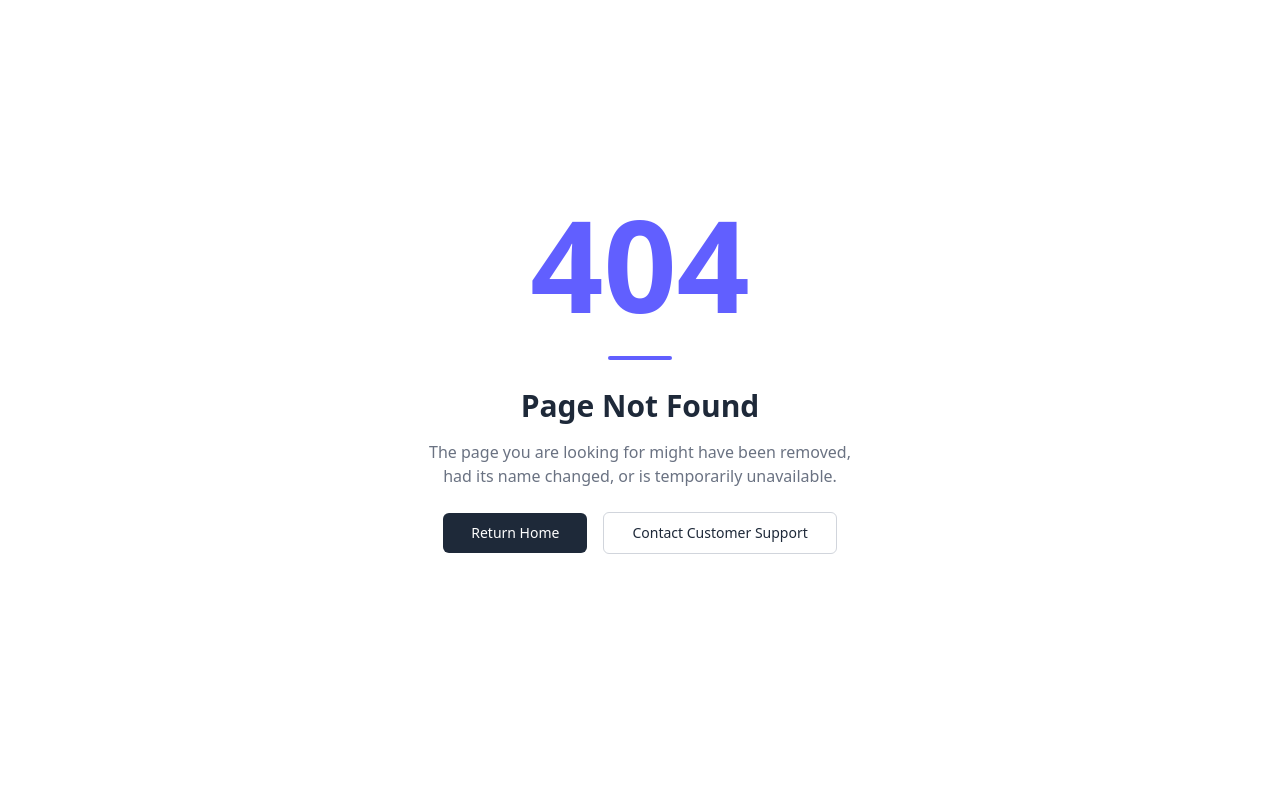
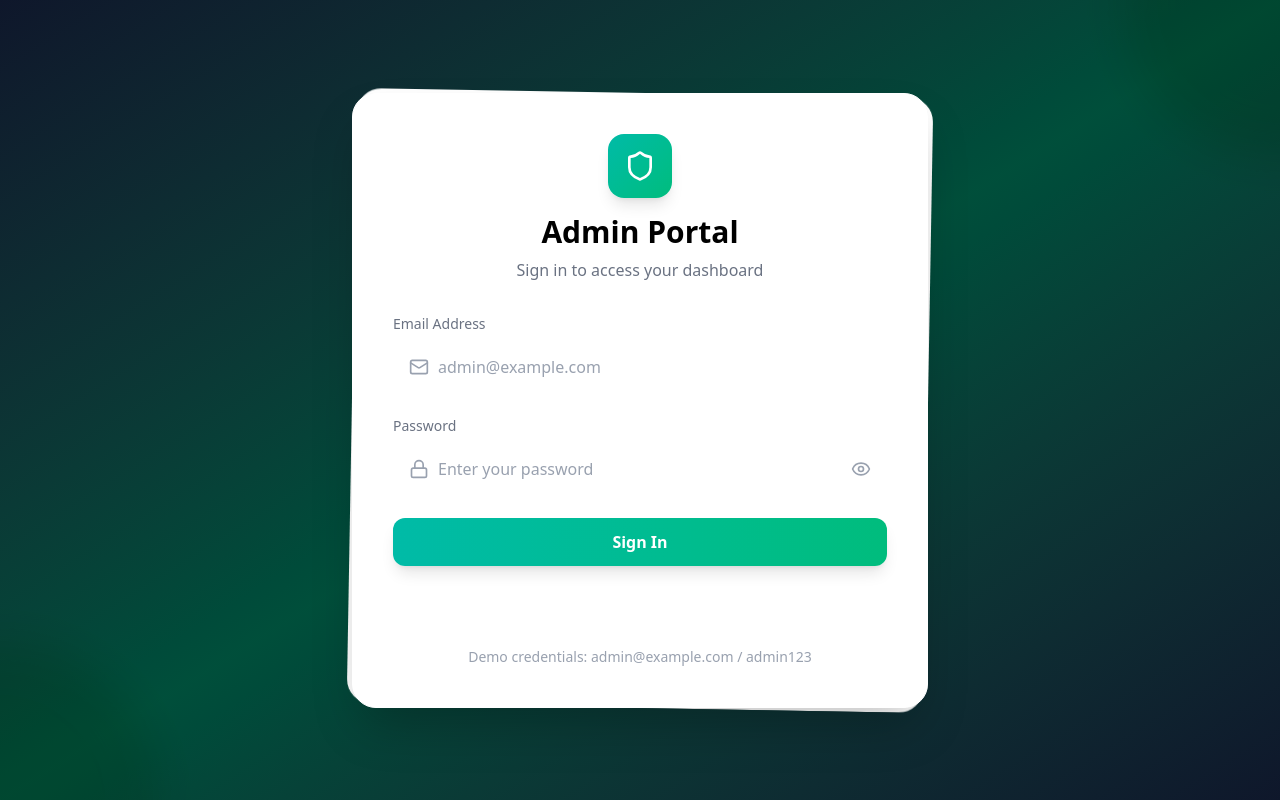
Before and after one commit to Tantalost/Software-Engineering, a React (Vite) app in the folder IBT/: page /login in a window 1280 px wide. Before the commit this address had no page. Built offline with nearby package versions, Linux system fonts and the light colour scheme.

Commit message:
login features for admin added

```diff
--- a/IBT/src/App.jsx
+++ b/IBT/src/App.jsx
@@ -1,5 +1,6 @@
 import React from "react";
 import { Routes, Route, Navigate } from "react-router-dom";
+import AdminLogin from "./pages/AdminLogIn";
 import Dashboard from "./pages/Dashboard";
 import BusesTrips from "./pages/BusesTrips";
 import TerminalFees from "./pages/TerminalFees";
@@ -9,20 +10,26 @@ import LostFound from "./pages/LostFound";
 import Reports from "./pages/Reports";
 import NotFound from "./components/NotFound";
 
-const App = () => {
+const PrivateRoute = ({ children }) => {
+  const isLoggedIn = localStorage.getItem("isAdminLoggedIn") === "true";
+  return isLoggedIn ? children : <Navigate to="/login" replace />;
+};
+
+export default function App() {
   return (
     <Routes>
-      <Route path="/" element={<Navigate to="/dashboard" />} />
-      <Route path="/dashboard" element={<Dashboard />} />
-      <Route path="/buses-trips" element={<BusesTrips />} />
-      <Route path="/tickets" element={<TerminalFees />} />
-      <Route path="/tenant-lease" element={<TenantLease />} />
-      <Route path="/parking" element={<Parking />} />
-      <Route path="/lost-found" element={<LostFound />} />
-      <Route path="/reports" element={<Reports />} />
-      <Route path="/*" element={<NotFound />} />
+      <Route path="/" element={<Navigate to="/login" replace />} />
+      <Route path="/login" element={<AdminLogin />} />
+
+      <Route path="/dashboard" element={<PrivateRoute> <Dashboard /> </PrivateRoute>} />
+      <Route path="/buses-trips" element={ <PrivateRoute> <BusesTrips /> </PrivateRoute>} />
+      <Route path="/tickets" element={ <PrivateRoute> <TerminalFees /> </PrivateRoute>} />
+      <Route path="/tenant-lease" element={ <PrivateRoute> <TenantLease /> </PrivateRoute>} />
+      <Route path="/parking" element={ <PrivateRoute> <Parking /> </PrivateRoute>} />
+      <Route path="/lost-found" element={ <PrivateRoute> <LostFound /> </PrivateRoute>} />
+      <Route path="/reports" element={ <PrivateRoute> <Reports /> </PrivateRoute>} />
+
+      <Route path="*" element={<NotFound />} />
     </Routes>
   );
-};
-
-export default App;
+}
--- /dev/null
+++ b/IBT/src/components/common/Spinner.jsx
@@ -0,0 +1,32 @@
+import React from "react";
+
+export default function Spinner({ text }) {
+  return (
+    <span className="flex items-center justify-center">
+      <svg
+        className="animate-spin -ml-1 mr-2 h-5 w-5 text-white"
+        xmlns="http://www.w3.org/2000/svg"
+        fill="none"
+        viewBox="0 0 24 24"
+      >
+        <circle
+          className="opacity-25"
+          cx="12"
+          cy="12"
+          r="10"
+          stroke="currentColor"
+          strokeWidth="4"
+        ></circle>
+        <path
+          className="opacity-75"
+          fill="currentColor"
+          d="M4 12a8 8 0 018-8V0C5.373 0 0
+             5.373 0 12h4zm2 5.291A7.962 7.962 0
+             014 12H0c0 3.042 1.135 5.824 3
+             7.938l3-2.647z"
+        ></path>
+      </svg>
+      {text}
+    </span>
+  );
+}
--- /dev/null
+++ b/IBT/src/components/login/LoginBackground.jsx
@@ -0,0 +1,17 @@
+import React from "react";
+
+export default function LoginBackground() {
+  return (
+    <div className="absolute inset-0 overflow-hidden">
+      <div className="absolute -top-40 -right-40 w-80 h-80 bg-emerald-500 rounded-full mix-blend-multiply filter blur-xl opacity-20 animate-pulse"></div>
+      <div
+        className="absolute -bottom-40 -left-40 w-80 h-80 bg-emerald-500 rounded-full mix-blend-multiply filter blur-xl opacity-20 animate-pulse"
+        style={{ animationDelay: "1s" }}
+      ></div>
+      <div
+        className="absolute top-1/2 left-1/2 transform -translate-x-1/2 -translate-y-1/2 w-80 h-80 bg-pink-500 rounded-full mix-blend-multiply filter blur-xl opacity-20 animate-pulse"
+        style={{ animationDelay: "2s" }}
+      ></div>
+    </div>
+  );
+}
--- /dev/null
+++ b/IBT/src/components/login/LoginButton.jsx
@@ -0,0 +1,14 @@
+import React from "react";
+import Spinner from "../common/Spinner";
+
+export default function LoginButton({ handleSubmit, isLoading }) {
+  return (
+    <button
+      onClick={handleSubmit}
+      disabled={isLoading}
+      className="w-full py-3 bg-gradient-to-r from-teal-500 to-emerald-500 hover:from-teal-600 hover:to-emerald-600 text-white font-semibold rounded-xl shadow-lg hover:shadow-xl transform hover:scale-105 transition-all duration-300 disabled:opacity-50"
+    >
+      {isLoading ? <Spinner text="Signing in..." /> : "Sign In"}
+    </button>
+  );
+}
--- /dev/null
+++ b/IBT/src/components/login/LoginCard.jsx
@@ -0,0 +1,59 @@
+import React from "react";
+import LoginInput from "./LoginInput";
+import LoginButton from "./LoginButton";
+
+export default function LoginCard({
+  icon, title, subtitle, email, setEmail, password, setPassword, showPassword, setShowPassword, handleSubmit, isLoading, error,
+}) {
+  return (
+    <div className="relative w-full max-w-sm sm:max-w-md md:max-w-lg lg:max-w-xl transition-all">
+      <div className="absolute inset-0 bg-white bg-opacity-10 backdrop-blur-lg rounded-3xl transform rotate-1"></div>
+      <div className="relative bg-white bg-opacity-10 backdrop-blur-xl rounded-3xl shadow-2xl p-5 sm:p-8 md:p-10 border border-white border-opacity-20">
+        <div className="text-center mb-5 sm:mb-8">
+          <div className="inline-flex items-center justify-center w-14 h-14 sm:w-16 sm:h-16 bg-gradient-to-br from-teal-500 to-emerald-500 rounded-2xl mb-3 sm:mb-4 shadow-lg">
+            {icon}
+          </div>
+          <h1 className="text-xl sm:text-2xl md:text-3xl font-bold text-black mb-1 sm:mb-2">
+            {title}
+          </h1>
+          <p className="text-gray-500 text-xs sm:text-sm md:text-base">
+            {subtitle}
+          </p>
+        </div>
+
+        {error && (
+          <div className="mb-4 sm:mb-6 p-3 sm:p-4 bg-red-500 bg-opacity-20 border border-red-500 border-opacity-50 rounded-xl text-red-200 text-sm font-bold animate-pulse">
+            {error}
+          </div>
+        )}
+
+        <div className="space-y-4 sm:space-y-6">
+          <LoginInput
+            type="email"
+            label="Email Address"
+            value={email}
+            onChange={setEmail}
+            icon="Mail"
+            placeholder="admin@example.com"
+          />
+          <LoginInput
+            type="password"
+            label="Password"
+            value={password}
+            onChange={setPassword}
+            showPassword={showPassword}
+            setShowPassword={setShowPassword}
+            icon="Lock"
+            placeholder="Enter your password"
+          />
+
+          <LoginButton handleSubmit={handleSubmit} isLoading={isLoading} />
+
+          <div className="mt-6 sm:mt-8 pt-4 sm:pt-6 border-t border-white border-opacity-10 text-center text-xs sm:text-sm text-gray-400">
+            Demo credentials: admin@example.com / admin123
+          </div>
+        </div>
+      </div>
+    </div>
+  );
+}
--- /dev/null
+++ b/IBT/src/components/login/LoginInput.jsx
@@ -0,0 +1,41 @@
+import React from "react";
+import { Mail, Lock, Eye, EyeOff } from "lucide-react";
+
+export default function LoginInput({
+  type, label, value, onChange, placeholder, icon, showPassword, setShowPassword,
+}) {
+  const Icon = icon === "Mail" ? Mail : Lock;
+
+  return (
+    <div>
+      <label className="block text-xs sm:text-sm font-medium text-gray-500 mb-2">
+        {label}
+      </label>
+      <div className="relative">
+        <div className="absolute inset-y-0 left-0 pl-3 sm:pl-4 flex items-center pointer-events-none">
+          <Icon className="h-4 w-4 sm:h-5 sm:w-5 text-gray-400" />
+        </div>
+        <input
+          type={type === "password" && showPassword ? "text" : type}
+          value={value}
+          onChange={(e) => onChange(e.target.value)}
+          className="w-full pl-10 sm:pl-11 pr-10 py-2 sm:py-3 bg-white bg-opacity-10 border border-white border-opacity-20 rounded-xl text-white placeholder-gray-400 focus:outline-none focus:ring-2 focus:ring-emerald-500 focus:ring-offset-0 text-sm sm:text-base"
+          placeholder={placeholder}
+        />
+        {type === "password" && (
+          <button
+            type="button"
+            onClick={() => setShowPassword(!showPassword)}
+            className="absolute inset-y-0 right-0 pr-3 sm:pr-4 flex items-center text-gray-400 hover:text-white transition-colors"
+          >
+            {showPassword ? (
+              <EyeOff className="h-4 w-4 sm:h-5 sm:w-5" />
+            ) : (
+              <Eye className="h-4 w-4 sm:h-5 sm:w-5" />
+            )}
+          </button>
+        )}
+      </div>
+    </div>
+  );
+}
--- /dev/null
+++ b/IBT/src/pages/AdminLogIn.jsx
@@ -0,0 +1,50 @@
+import React, { useState } from "react";
+import { useNavigate } from "react-router-dom";
+import { Shield } from "lucide-react";
+import LoginBackground from "../components/login/LoginBackground";
+import LoginCard from "../components/login/LoginCard";
+
+export default function AdminLogin() {
+  const [email, setEmail] = useState("");
+  const [password, setPassword] = useState("");
+  const [showPassword, setShowPassword] = useState(false);
+  const [isLoading, setIsLoading] = useState(false);
+  const [error, setError] = useState("");
+  const navigate = useNavigate();
+
+  const handleSubmit = (e) => {
+    e.preventDefault();
+    setError("");
+    setIsLoading(true);
+
+    setTimeout(() => {
+      if (email === "admin@example.com" && password === "admin123") {
+        localStorage.setItem("isAdminLoggedIn", "true");
+        navigate("/dashboard");
+      } else {
+        setError("Invalid credentials. Please try again.");
+      }
+      setIsLoading(false);
+    }, 1500);
+  };
+
+  return (
+    <div className="min-h-screen bg-gradient-to-br from-slate-900 via-emerald-900 to-slate-900 flex items-center justify-center p-4 sm:p-6 relative overflow-hidden">
+      <LoginBackground />
+      <LoginCard
+        icon={<Shield className="w-7 h-7 sm:w-8 sm:h-8 text-white" />}
+        title="Admin Portal"
+        subtitle="Sign in to access your dashboard"
+        email={email}
+        setEmail={setEmail}
+        password={password}
+        setPassword={setPassword}
+        showPassword={showPassword}
+        setShowPassword={setShowPassword}
+        handleSubmit={handleSubmit}
+        isLoading={isLoading}
+        error={error}
+      />
+    </div>
+  );
+}
```
